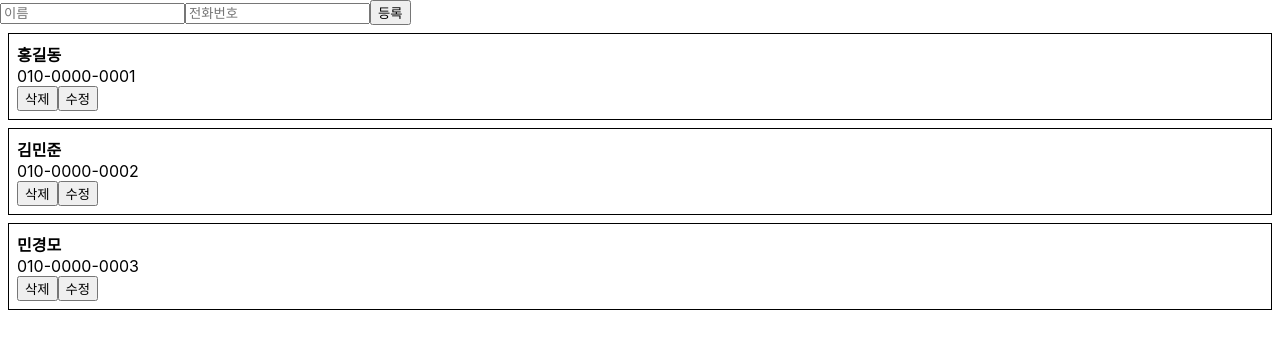
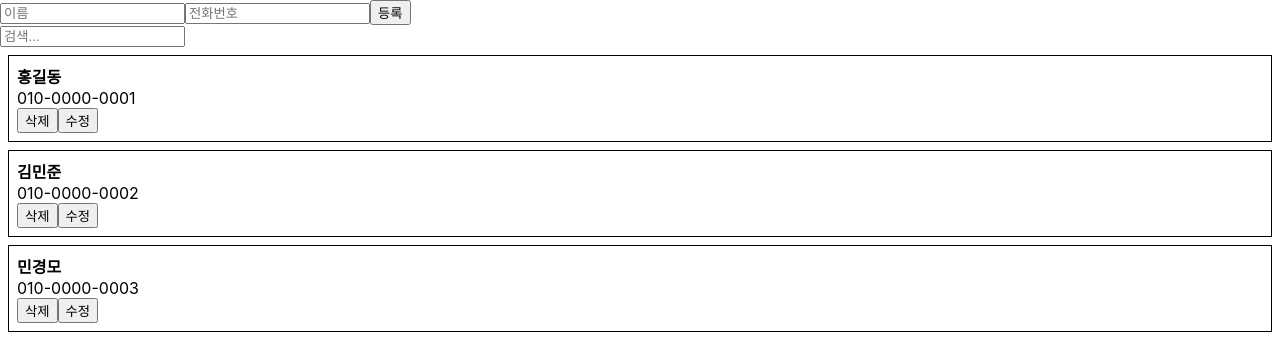
Before and after one commit to mingyeongmo/begin-react2, a React (Create React App) app: page / in a window 1280 px wide. Shown: the top 362 px of the page. Built offline with nearby package versions, Linux system fonts and the light colour scheme.

Commit message:
이름으로 전화번호 찾기

```diff
--- a/src/App.js
+++ b/src/App.js
@@ -24,6 +24,13 @@
         phone: '010-0000-0003'
       }
     ],
+    keyword: '',
+  }
+
+  handleChange = (e) => {
+    this.setState({
+      keyword: e.target.value,
+    })
   }
 
   handleCreate = (data) => {
@@ -64,8 +71,15 @@
     return (
       <div>
         <PhoneForm onCreate={this.handleCreate}/>
+        <input
+          value={this.state.keyword}
+          onChange={this.handleChange}
+          placeholder="검색..."
+          />
         <PhoneInfoList
-          data={this.state.information}
+          data={this.state.information.filter(
+            info => info.name.indexOf(this.state.keyword) > -1
+          )}
           onRemove={this.handleRemove}
           onUpdate={this.handleUpdate}
           />
```
